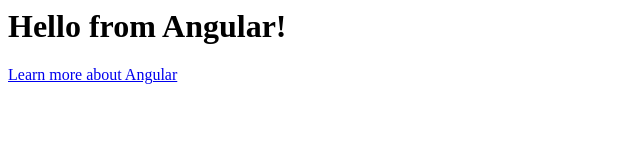
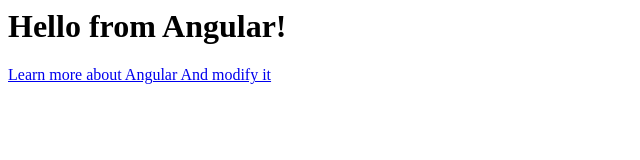
Before and after one commit to AnnickCthl/certif-angular, an Angular app: page / in a window 1280 px wide. Shown: the top 160 px of the page, without its empty margins (0-640 px from the left). Built offline with nearby package versions, Linux system fonts and the light colour scheme.

Commit message:
try update

```diff
--- a/src/main.ts
+++ b/src/main.ts
@@ -11,6 +11,7 @@
     <h1>Hello from {{name}}!</h1>
     <a target="_blank" href="https://angular.io/start">
       Learn more about Angular
+      And modify it
     </a>
   `,
 })
```
